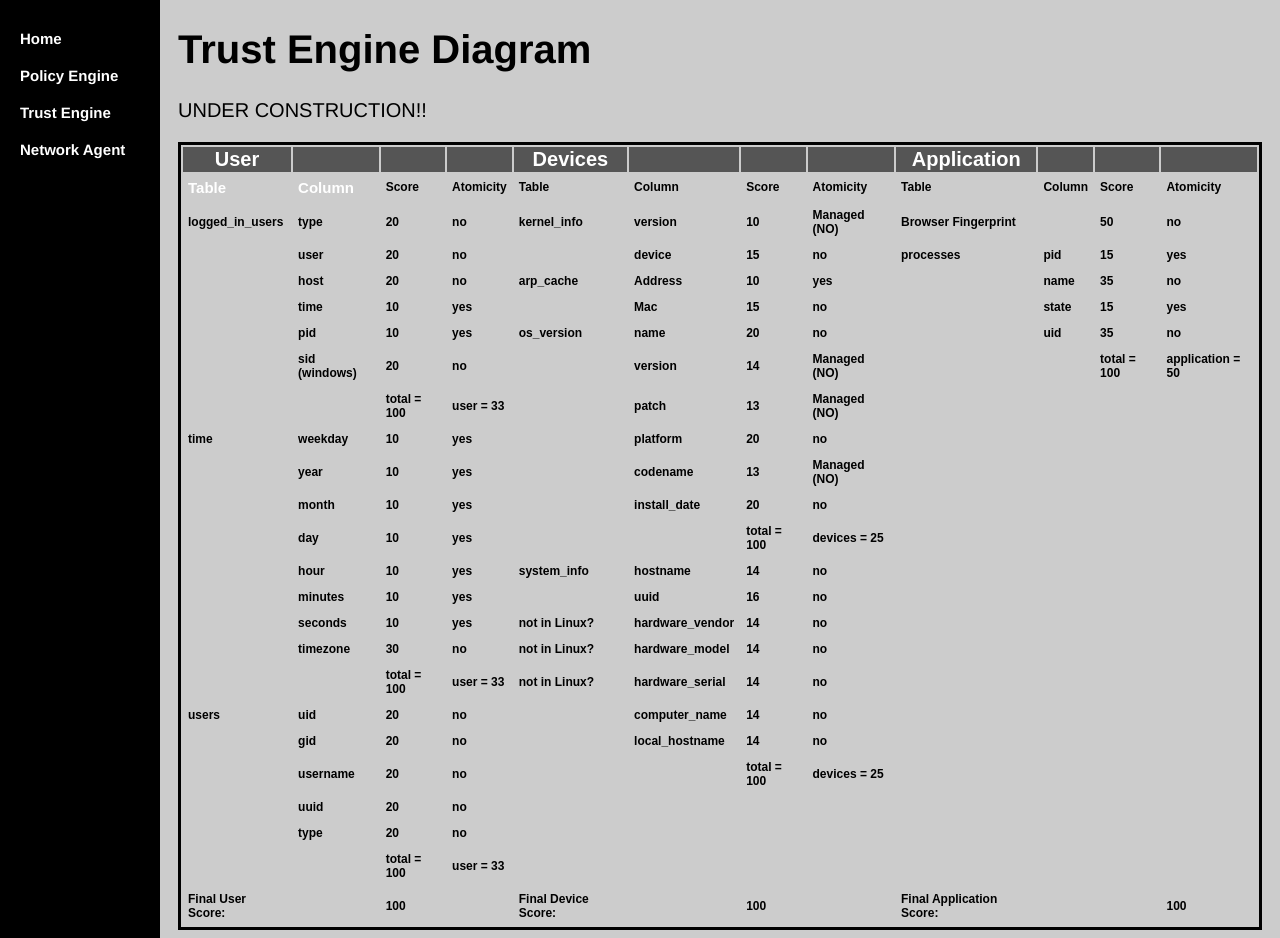
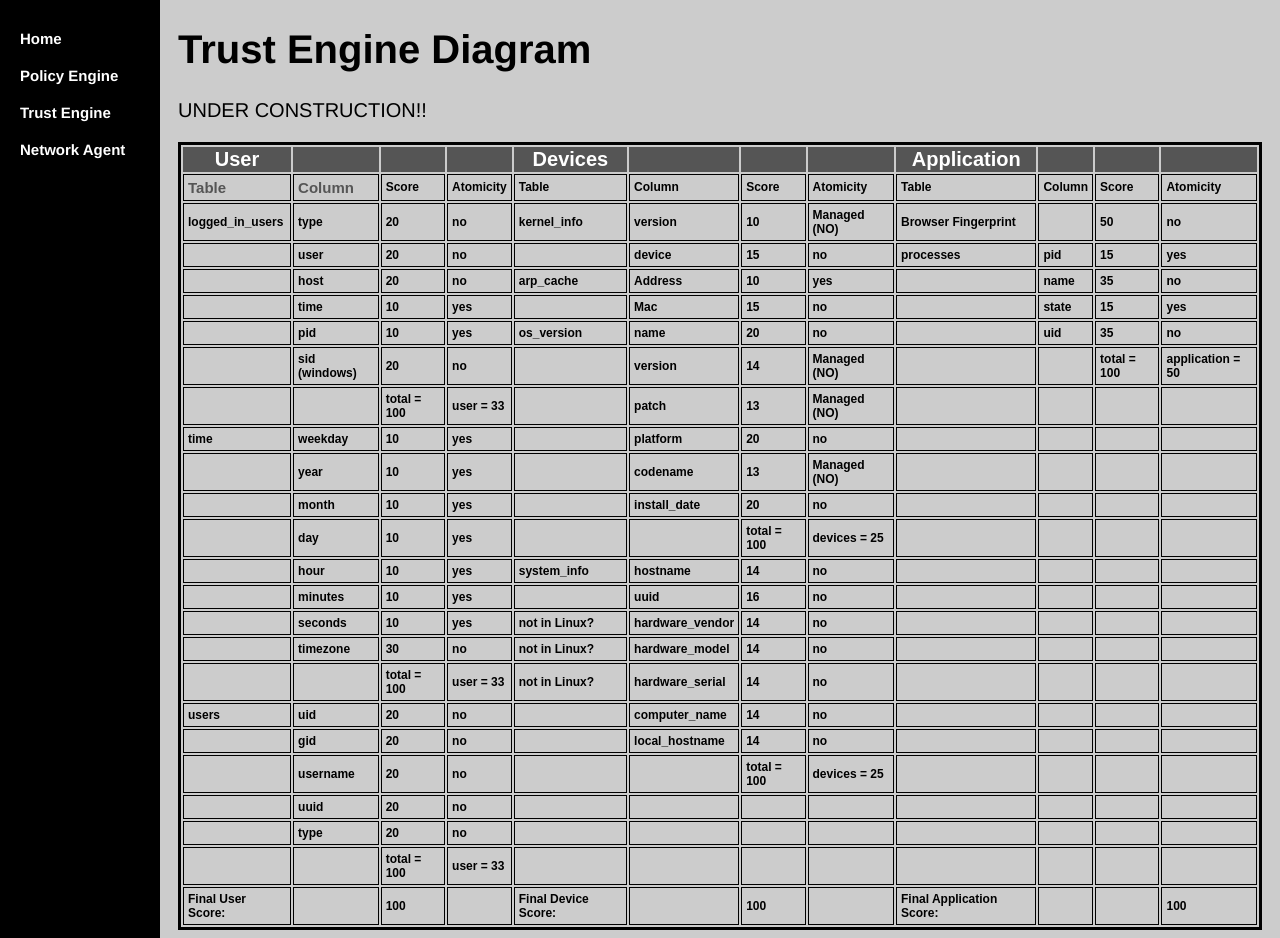
Before and after one commit to WWUZeroTrust/WWUZeroTrust.github.io, a Jekyll site: the page TrustEngine/diagram/index.html, which Jekyll copies as it is, in a window 1280 px wide and 938 px high. Built offline with Jekyll 4.4.1, drawn with Linux system fonts in a browser that asks for light colours.

Commit message:
Update index.html

```diff
--- a/TrustEngine/diagram/index.html
+++ b/TrustEngine/diagram/index.html
@@ -115,7 +115,7 @@ h1 {
 	.tableizer-table td {
 		padding: 4px;
 		margin: 3px;
-		border: 1px solid #CCC;
+		border: 1px solid black;
 	}
 	.tableizer-table th {
 		background-color: #555555;
@@ -124,7 +124,7 @@ h1 {
 		font-size: 20px;
 	}
 	.tableizer-table tv {
-		color: #FFF;
+		color: #555555;
 		font-weight: bold;
 		font-size: 15px;
 	}
```
